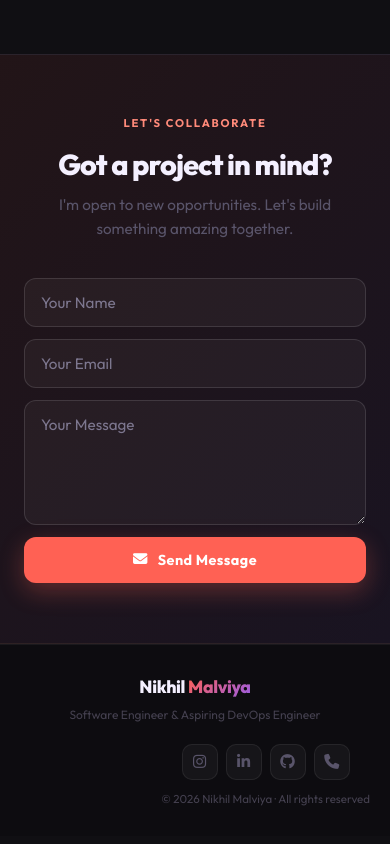
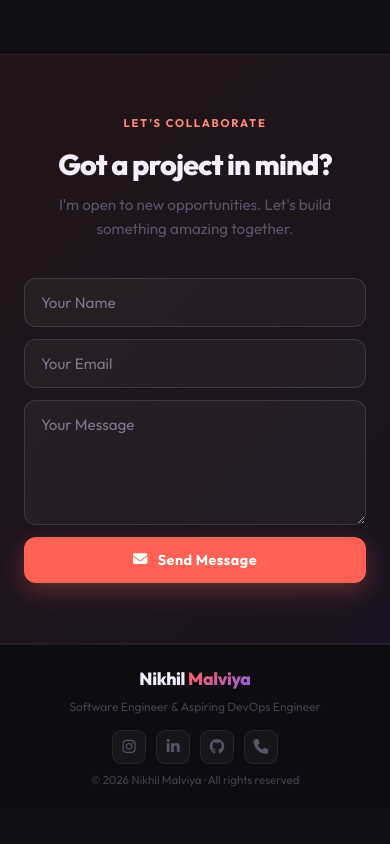
Before and after one commit to malviyanikhil123/Nikhil-Portfolio, a React (Vite) app: page / in a window 390 px wide. Shown: the part 6580-7424 px from the top of the page. After the commit the page ends 7388 px from the top, so only its background shows below. Built offline with nearby package versions, Linux system fonts and the light colour scheme.

Commit message:
fix favicon issue and footer design issue

```diff
--- a/index.html
+++ b/index.html
@@ -23,7 +23,7 @@
   <meta name="twitter:description"
     content="Passionate Full Stack Developer specializing in modern web technologies and scalable solutions." />
 
-  <link rel="icon" type="image/x-icon" href="/images/favicon.ico" />
+  <link rel="icon" type="image/x-icon" href="/favicon.ico" />
   <title>Nikhil Malviya | Full Stack Developer Portfolio</title>
 </head>
 
--- a/src/index.css
+++ b/src/index.css
@@ -135,7 +135,7 @@ body::after {
 }
 @media (max-width:768px) {
   .scroll-to-top {
-    bottom: calc(104px + env(safe-area-inset-bottom, 0px));
+    bottom: calc(96px + env(safe-area-inset-bottom, 0px));
     right: 14px;
     width: 40px;
     height: 40px;
@@ -145,6 +145,6 @@ body::after {
 
 @media (max-width:767px) {
   body {
-    padding-bottom: calc(104px + env(safe-area-inset-bottom, 0px));
+    padding-bottom: env(safe-area-inset-bottom, 0px);
   }
 }
--- a/src/styles/Footer.css
+++ b/src/styles/Footer.css
@@ -88,6 +88,8 @@
 
 .footer-socials {
   display: flex;
+  align-items: center;
+  justify-content: center;
   gap: 8px;
 }
 
@@ -104,6 +106,10 @@
   font-size: 15px;
   text-decoration: none;
   transition: all .25s ease;
+}
+
+.social-btn i {
+  line-height: 1;
 }
 
 .social-btn:hover {
@@ -126,14 +132,14 @@
 /* ===== RESPONSIVE ===== */
 @media (max-width: 768px) {
   .footer-bottom {
-    padding: 28px 20px;
+    padding: 20px 20px;
   }
 
   .footer-inner {
     grid-template-columns: 1fr;
     text-align: center;
     justify-items: center;
-    gap: 20px;
+    gap: 14px;
   }
 
   .footer-links {
@@ -143,5 +149,22 @@
 
   .footer-right {
     align-items: center;
+    justify-self: center;
+    width: 100%;
+    gap: 8px;
+  }
+
+  .footer-socials {
+    gap: 10px;
+  }
+
+  .social-btn {
+    width: 34px;
+    height: 34px;
+    border-radius: 9px;
+  }
+
+  .footer-copy {
+    line-height: 1.35;
   }
 }
```
